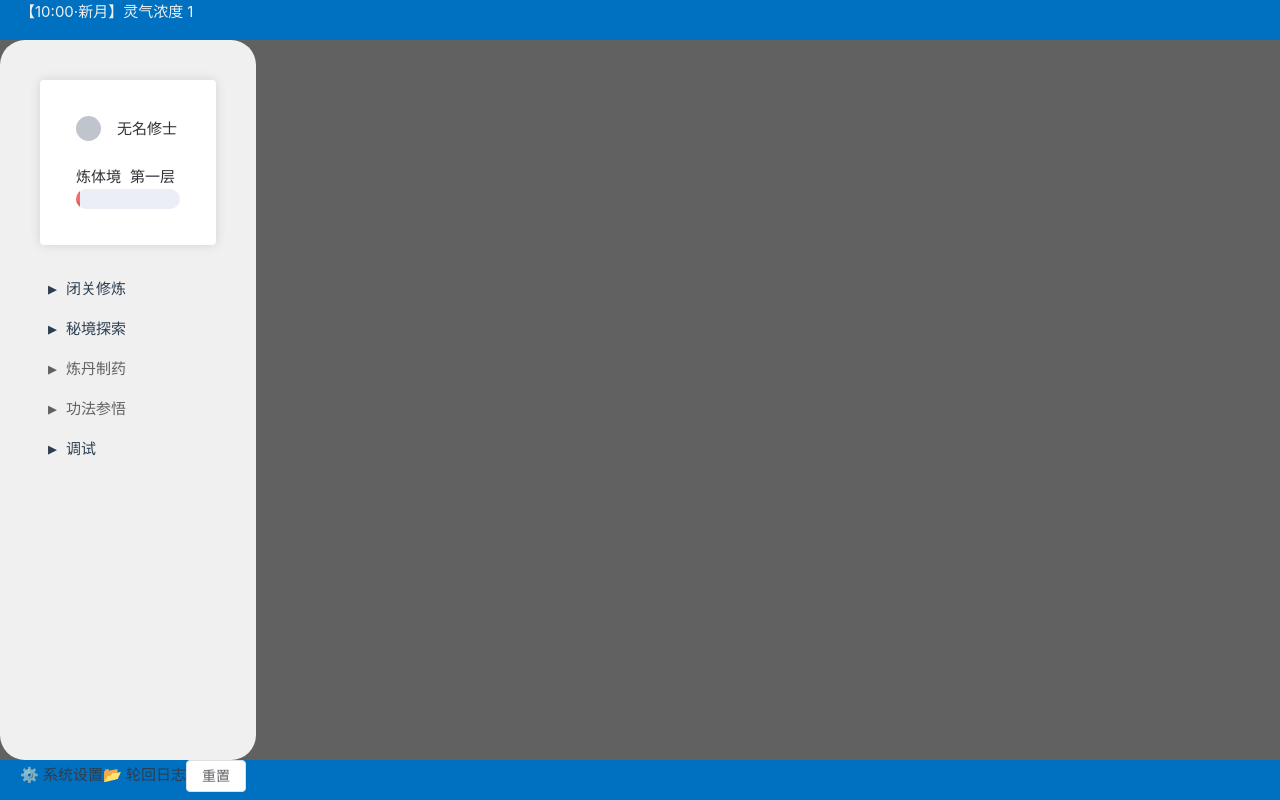
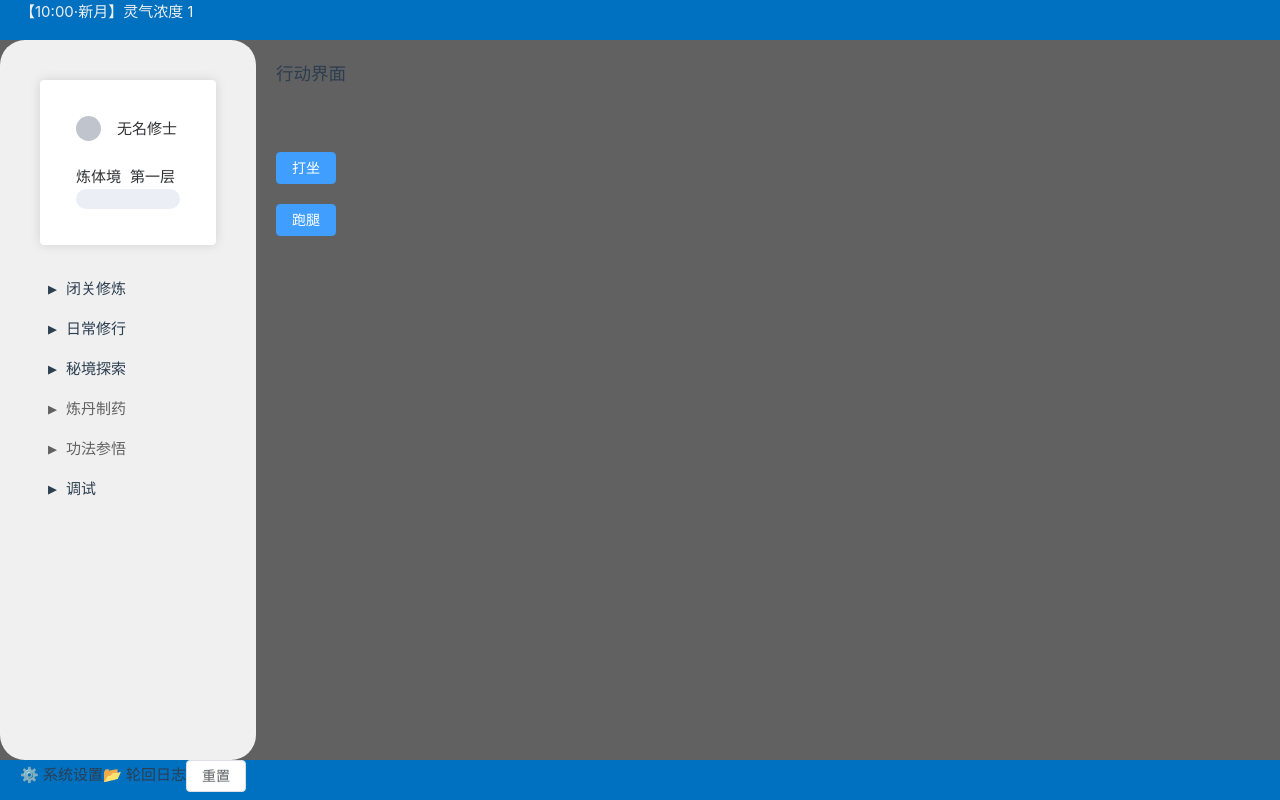
Before and after one commit to gjy1992/CultivatingLoop, a Vue app: page /action in a window 1280 px wide. Built offline with nearby package versions, Linux system fonts and the light colour scheme; the HTML template or start-up script is replaced by a standard one.

Commit message:
增加基本动作

```diff
--- a/src/App.vue
+++ b/src/App.vue
@@ -1,6 +1,5 @@
 <template>
   <div id="app">
-
     <el-header class="head">
       <!-- 动态环境状态栏 -->
       【{{ currentTime }}·{{ lunarPhase }}】灵气浓度
@@ -13,7 +12,7 @@
         <el-card title="信息" class="character-panel" hoverable>
           <!-- 头像和姓名 -->
           <div class="user-info">
-            <el-avatar :size="25" :src="circleUrl" />
+            <el-avatar :size="25" />
             {{ player.name }}
           </div>
 
@@ -21,16 +20,27 @@
 
           <div class="realms-status">
             <p>{{ player.majorRealmsName() }}境 {{ player.minorRealmsName() }}</p>
-            <el-progress :show-text="false" :stroke-width="20" striped striped-flow :duration="10"
-              :percentage="realmProgress" :color="customColors"></el-progress>
+            <el-progress
+              :show-text="false"
+              :stroke-width="20"
+              striped
+              striped-flow
+              :duration="10"
+              :percentage="realmProgress"
+              :color="customColors"
+            ></el-progress>
           </div>
-
         </el-card>
 
         <!-- 主操作面板 -->
         <nav class="action-menu">
-          <div v-for="(action, index) in mainActions" :key="index" class="menu-item" @click="handleAction(action)"
-            :class="{ disabled: isActionDisabled(action) }">
+          <div
+            v-for="(action, index) in mainActions"
+            :key="index"
+            class="menu-item"
+            @click="handleAction(action)"
+            :class="{ disabled: isActionDisabled(action) }"
+          >
             ▶ {{ action.label }}
           </div>
         </nav>
@@ -43,8 +53,6 @@
       <span @click="toggleMenu('archive')">📂 轮回日志</span>
       <el-button @click="player.Reset()">重置</el-button>
     </el-footer>
-
-
   </div>
 </template>
 
@@ -55,7 +63,7 @@ import dayjs from 'dayjs'
 import 'dayjs/locale/zh-cn'
 import { useAppStore } from '@/stores/app'
 import { useUserStore, combatMgr } from '@/stores/user'
-import { ELHeader, ELFooter, ELAside, ELAvatar, ElButton, ELProgress, ELCard } from 'element-plus'
+import { ElHeader, ElFooter, ElAside, ElAvatar, ElButton, ElProgress, ElCard } from 'element-plus'
 
 // 类型定义
 type GameAction = {
@@ -83,6 +91,7 @@ export default defineComponent({
     // 主操作列表[4,9](@ref)
     const mainActions: GameAction[] = [
       { label: '闭关修炼', path: '/' },
+      { label: '日常修行', path: '/action' },
       { label: '秘境探索', path: '/battle' },
       { label: '炼丹制药', path: '/alchemy', require: () => false },
       { label: '功法参悟', path: '/comprehend', require: () => false },
@@ -98,36 +107,14 @@ export default defineComponent({
       { color: '#6f7ad3', percentage: 100 },
     ]
 
-    const customColorMethod = (percentage: number) => {
-      if (percentage < 30) {
-        return '#909399'
-      }
-      if (percentage < 70) {
-        return '#e6a23c'
-      }
-      return '#67c23a'
-    }
-    const increase = () => {
-      percentage.value += 10
-      if (percentage.value > 100) {
-        percentage.value = 100
-      }
-    }
-    const decrease = () => {
-      percentage.value -= 10
-      if (percentage.value < 0) {
-        percentage.value = 0
-      }
-    }
-
     // 计算属性[2,5](@ref)
     const realmProgress = computed(() => {
       // 确保除数不为零，避免出现 NaN
       if (player.realmStatus.requiredQi === 0) {
-        return 0;
+        return 0
       }
-      return Math.round((player.qiSystem.currentQi / player.realmStatus.requiredQi) * 100);
-    });
+      return Math.round((player.qiSystem.currentQi / player.realmStatus.requiredQi) * 100)
+    })
 
     // 生命周期钩子[6](@ref)
     onMounted(() => {
@@ -221,7 +208,6 @@ export default defineComponent({
   box-sizing: border-box;
 }
 
-
 router-view {
   background-color: #f0f0f0;
   flex: 1;
@@ -235,7 +221,6 @@ router-view {
 }
 
 .foot {
-
   height: 40px;
   width: 100%;
   background: #0070c0;
@@ -256,7 +241,6 @@ router-view {
   padding: 1rem;
   margin-bottom: 1.5rem;
 }
-
 
 .user-info {
   display: flex;
--- /dev/null
+++ b/src/actions.ts
@@ -0,0 +1,53 @@
+import type { UserStoreType } from './stores/user'
+
+interface Action {
+  name: string
+  description: string
+  duration: number
+  cooldown: number
+  minmajorRealm: number
+  maxmajorRealm: number
+  cost?: (user: UserStoreType) => void
+  effect?: (user: UserStoreType) => void
+  unlock?: (user: UserStoreType) => boolean
+}
+
+const ActionsMap: Record<string, Action> = {
+  打坐: {
+    name: '打坐',
+    description: '倾听/感受/思考……',
+    duration: 10,
+    cooldown: 10,
+    minmajorRealm: 0,
+    maxmajorRealm: 3,
+    effect: (user) => {
+      user.qiSystem.currentQi += 10
+    },
+  },
+  跑腿: {
+    name: '跑腿',
+    description: '只要996，月入30万不是梦',
+    duration: 5,
+    cooldown: 5,
+    minmajorRealm: 0,
+    maxmajorRealm: 3,
+    cost: (user) => {
+      user.combat.health.current -= 1
+    },
+    effect: (user) => {
+      user.money += Math.random() * 10 + 10
+    },
+    unlock: (user) => {
+      return user.combat.health.current > 1
+    },
+  },
+}
+
+interface ActionsData {
+  progress: number
+  cooldownRemaining: number
+  pending: boolean // wait for cd
+}
+
+export default ActionsMap
+export type { Action, ActionsData }
--- a/src/router/index.ts
+++ b/src/router/index.ts
@@ -3,12 +3,18 @@ import { createRouter, createWebHistory } from 'vue-router'
 import CultivateView from '@/views/CultivateView.vue'
 import BattleView from '@/views/BattleView.vue'
 import DebugView from '@/views/DebugView.vue'
+import ActionsView from '@/views/ActionsView.vue'
 
 const routes = [
   {
     path: '/',
     name: 'cultivate',
     component: CultivateView,
+  },
+  {
+    path: '/action',
+    name: 'action',
+    component: ActionsView,
   },
   {
     path: '/battle',
--- a/src/stores/user.ts
+++ b/src/stores/user.ts
@@ -7,6 +7,8 @@ import EnemyList from '@/enemyData'
 import type { AdventureMapData } from '@/AdvMap'
 import AdventureMapList from '@/AdvMap'
 import constitutionLists, { type Constitution, type ConstitutionData } from '@/Constitution'
+import ActionsMap from '@/actions'
+import type { Action, ActionsData } from '@/actions'
 
 const Param = {
   Q0: 200, // 炼体境第一层基础值（建议100~500）
@@ -93,8 +95,12 @@ class BattleSystem {
     }
     // 更新血量和蓝量
     for (const unit of [...this.allies, ...this.enemies]) {
-      unit.current.health.current = Math.round(unit.current.health.current + unit.current.health.regenPerSec * dt);
-      unit.current.mp.current = Math.round(unit.current.mp.current + unit.current.mp.regenPerSec * dt);
+      unit.current.health.current = Math.round(
+        unit.current.health.current + unit.current.health.regenPerSec * dt,
+      )
+      unit.current.mp.current = Math.round(
+        unit.current.mp.current + unit.current.mp.regenPerSec * dt,
+      )
     }
     // 更新行动条进度
     const allUnits = [...this.allies, ...this.enemies]
@@ -298,7 +304,7 @@ export { combatMgr } // 导出战斗管理器实例
 export const useUserStore = defineStore('user', {
   state: () => ({
     name: '无名修士',
-    cultivation: 0,
+    money: 0,
     realmStatus: reactive<RealmStatus>({
       majorRealm: 1, // 大境界（1-7对应文档境界体系）
       minorRealm: 1, // 小境界（1-9）
@@ -345,8 +351,13 @@ export const useUserStore = defineStore('user', {
       critDamage: 2, // 暴击伤害倍率
       recoveryTime: 60, // 复活时间
     }),
-    updateInterval: 1000, // 更新间隔（毫秒）
+    timer: 0, // 定时器
+    updateInterval: 500, // 更新间隔（毫秒）
     constitutions: reactive<ConstitutionData[]>([]), //体质
+    actions: reactive<string[]>([]), // 可用技能
+    processingActions: reactive<string[]>([]), // 正在处理的技能
+    maxProcessingActions: 1, // 最大正在处理技能数量
+    actionsStatus: reactive<Record<string, ActionsData>>({}),
   }),
   actions: {
     // majorRealmsName
@@ -512,6 +523,7 @@ export const useUserStore = defineStore('user', {
       // 停止战斗(如果正在战斗的话)
       this.stopBattle()
 
+      this.money = Math.max(0, Math.round(this.money * 0.1)) // 金钱重置
       if (this.constitutions.find((a) => a.name == '轮回圣体') === undefined) {
         this.realmStatus.majorRealm = 1 // 大境界（1-7对应文档境界体系）
         this.realmStatus.minorRealm = 1 // 小境界（1-9）
@@ -554,6 +566,12 @@ export const useUserStore = defineStore('user', {
       this.combat.critRate = 0.1 // 暴击率
       this.combat.critDamage = 2 // 暴击伤害倍率
       this.combat.recoveryTime = 60 // 复活时间
+
+      this.updateActions() // 更新可用技能
+      this.processingActions = [] // 清空正在处理的技能
+      this.actionsStatus = {}
+      this.timer = 0 // 定时器
+      this.updateInterval = 500
     },
     // 停止战斗
     stopBattle() {
@@ -566,8 +584,41 @@ export const useUserStore = defineStore('user', {
       let coef = 1
       if (this.constitutions.find((a) => a.name == '天灵根') !== undefined) coef += 2
       if (this.constitutions.find((a) => a.name == '先天道体') !== undefined) coef += 1
-      this.qiSystem.currentQi +=
-        coef * this.qiSystem.autoGainPerSec * this.qiSystem.concentrationFactor
+      if (this.realmStatus.majorRealm > 1) {
+        this.qiSystem.currentQi +=
+          coef *
+          this.qiSystem.autoGainPerSec *
+          this.qiSystem.concentrationFactor *
+          (this.updateInterval / 1000)
+      }
+      this.processingActions.forEach((a) => {
+        const action = ActionsMap[a]
+        const actionData = this.actionsStatus[a]
+        if (actionData.pending) {
+          actionData.cooldownRemaining -= this.updateInterval / 1000 // 更新冷却时间
+          if (actionData.cooldownRemaining <= 0) {
+            if (action.cost) action.cost(this)
+            actionData.progress = 0
+            actionData.cooldownRemaining = action.cooldown // 重置冷却时间
+            actionData.pending = false
+          }
+        } else {
+          actionData.progress += this.updateInterval / 1000 // 更新进度
+          if (actionData.progress >= action.duration) {
+            if (action.effect) {
+              action.effect(this) // 执行效果
+            }
+            actionData.pending = true
+          }
+          actionData.cooldownRemaining -= this.updateInterval / 1000 // 更新冷却时间
+          if (actionData.cooldownRemaining <= 0) {
+            if (action.cost) action.cost(this)
+            actionData.progress = 0
+            actionData.cooldownRemaining = action.cooldown // 重置冷却时间
+            actionData.pending = false
+          }
+        }
+      })
       this.qiSystem.lastUpdateTime += this.updateInterval
     },
 
@@ -575,6 +626,44 @@ export const useUserStore = defineStore('user', {
       combatMgr.startAdventure(mapData, this.name, this.combat) // 开始冒险战斗
       return combatMgr.battleSystem
     },
+
+    updateActions() {
+      const actions: string[] = []
+      Object.entries(ActionsMap).forEach(([k, a]) => {
+        if (
+          a.minmajorRealm <= this.realmStatus.majorRealm &&
+          a.maxmajorRealm >= this.realmStatus.majorRealm
+        ) {
+          if (a.unlock && !a.unlock(this)) return
+          actions.push(a.name)
+        }
+      })
+      this.actions = actions
+      this.processingActions = this.processingActions.filter((a) => actions.includes(a))
+      this.processingActions.forEach((a) => {
+        if (!(a in this.actionsStatus))
+          this.actionsStatus[a] = { progress: 0, cooldownRemaining: 0, pending: false }
+      })
+      Object.entries(this.actionsStatus).forEach(([k, v]) => {
+        if (!actions.includes(k)) delete this.actionsStatus[k]
+      })
+    },
+
+    handleAction(action: string) {
+      const a = ActionsMap[action]
+      if (!(action in this.actionsStatus))
+        this.actionsStatus[action] = { progress: 0, cooldownRemaining: 0, pending: false }
+      if (this.actionsStatus[action].cooldownRemaining > 0) {
+        return
+      }
+      this.processingActions.push(action)
+      if (a.cost) a.cost(this)
+      this.actionsStatus[action].progress = 0
+      this.actionsStatus[action].cooldownRemaining = a.cooldown
+      if (this.processingActions.length > this.maxProcessingActions) {
+        this.processingActions.shift()
+      }
+    },
   },
   persist: true,
 })
--- /dev/null
+++ b/src/views/ActionsView.vue
@@ -0,0 +1,68 @@
+<template>
+  <div class="actions-view">
+    <h3>行动界面</h3>
+    <div class="actions-container">
+      <div v-for="action in player.processingActions" class="action-item">
+        {{ action }}
+        <el-progress
+          :percentage="(player.actionsStatus[action].progress / ActionsMap[action].duration) * 100"
+          class="progress-bar"
+        />
+      </div>
+    </div>
+    <div class="actions-container">
+      <div v-for="action in player.actions" class="action-item">
+        <el-button
+          type="primary"
+          @click="player.handleAction(action)"
+          :title="ActionsMap[action].description"
+          :disabled="
+            action in player.actionsStatus && player.actionsStatus[action].cooldownRemaining > 0
+          "
+        >
+          {{ action }}
+        </el-button>
+      </div>
+    </div>
+  </div>
+</template>
+
+<script setup lang="ts">
+import { ref, computed, onMounted, onUnmounted } from 'vue'
+import { useUserStore } from '../stores/user' // 假设使用Pinia状态管理
+import type { Constitution, ConstitutionData } from '@/Constitution'
+import constitutionLists from '@/Constitution'
+import { ElButton } from 'element-plus'
+import ActionsMap from '@/actions'
+
+// 境界状态
+const player = useUserStore()
+player.updateActions()
+</script>
+
+<style scoped>
+.actions-view {
+  padding: 20px;
+}
+
+.header {
+  margin-bottom: 20px;
+}
+
+.actions-container {
+  display: flex;
+  flex-direction: column;
+  gap: 20px;
+  margin-top: 2rem;
+}
+
+.action-item {
+  display: flex;
+  align-items: center;
+  gap: 10px;
+}
+
+.progress-bar {
+  flex: 1;
+}
+</style>
```
Also changed, not shown: 2 other files (tests, documents, lock files or other folders).
